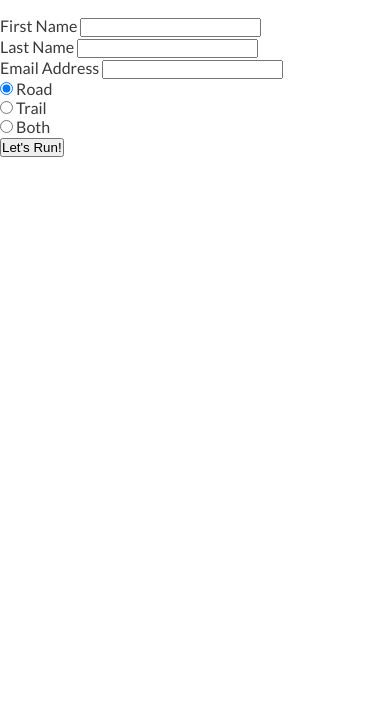
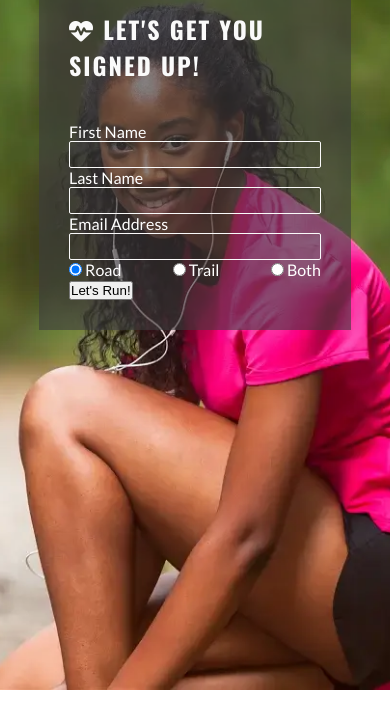
Before and after one commit to bertellis/love-running, a plain HTML site: page signup.html in a window 390 px wide. Shown: the part 86-790 px from the top of the page. Drawn offline with nearby package versions, Linux system fonts and the light colour scheme.

Commit message:
Start of mobile styling for signup form

```diff
--- a/assets/css/style.css
+++ b/assets/css/style.css
@@ -90,6 +90,8 @@ main {
     /* Make main element take up any surplus space to push footer down */
     flex: 1 0 auto;
     margin-top: 47px;
+    display: flex;
+    flex-direction: column;
 }
 
 /* Hero section */
@@ -190,7 +192,36 @@ main {
 #photos {
     line-height: 0;
 }
-
+/*Signup page*/
+#signup {
+    background-image: url("../images/signup-image.webp");
+    background-size: cover;
+    background-position: 75%;
+    padding: 20px 10% 0 10%;
+    flex-grow: 1;
+}
+#signup-form {
+    color: #ffffff;
+    background-color: rgba(60, 60, 60, 0.6);
+    padding: 30px;
+}
+#signup-form>h2 {
+    color: #fafafa;
+    margin-bottom: 20px;
+}
+.text-input {
+    background: transparent;
+    color: #fafafa;
+    border: 1px solid #fafafa;
+    border-radius: 2px;
+    width: 100%;
+    line-height: 25px;
+}
+.radio-buttons {
+    display: flex;
+    justify-content: space-between;
+    width: 100%;
+}
 /* Footer */
 #social-networks {
     text-align: center;
--- a/signup.html
+++ b/signup.html
@@ -44,7 +44,7 @@
 
     <!--Main Content-->
     <main>
-        <section id="singup">
+        <section id="signup">
             <form id="signup-form" method="post" action="https://formdump.codeinstitute.net">
                 <h2><i class="fa-solid fa-heart-pulse"></i> LET'S GET YOU SIGNED UP!</h2>
                 <br>
```
Also changed, not shown: assets/images/signup-image.webp (added).
